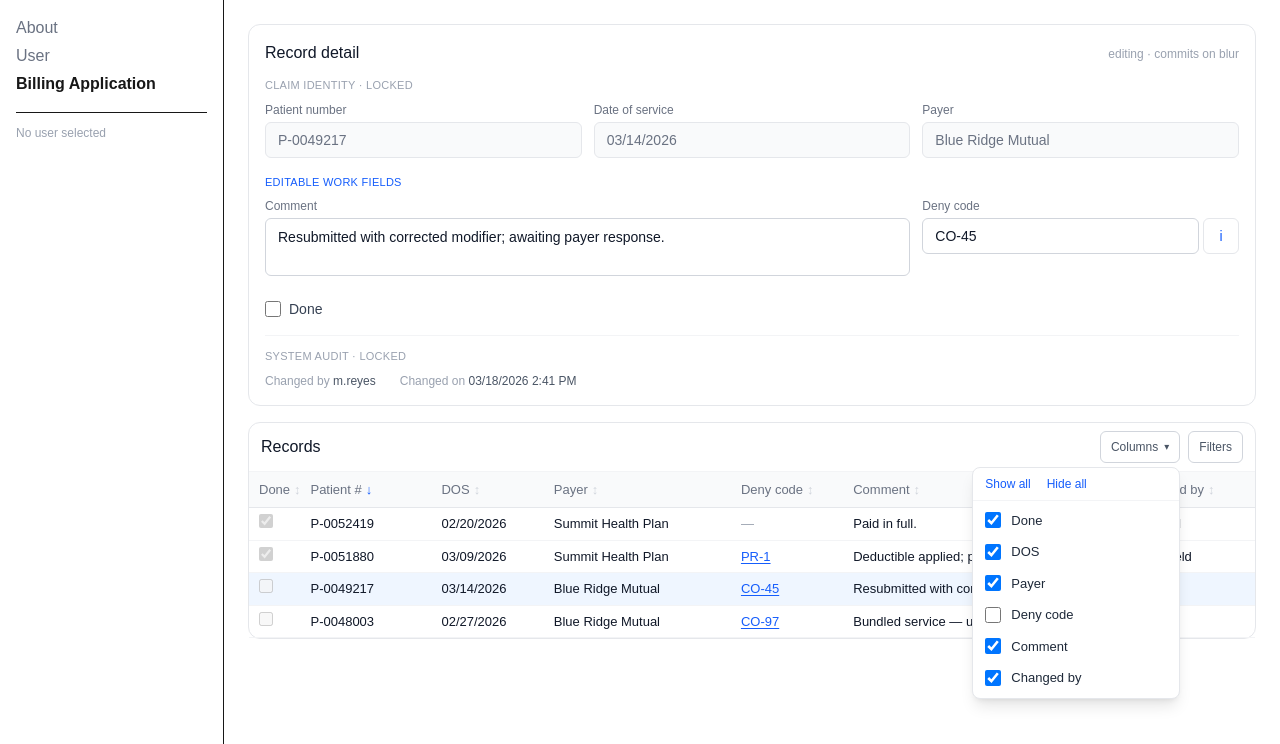
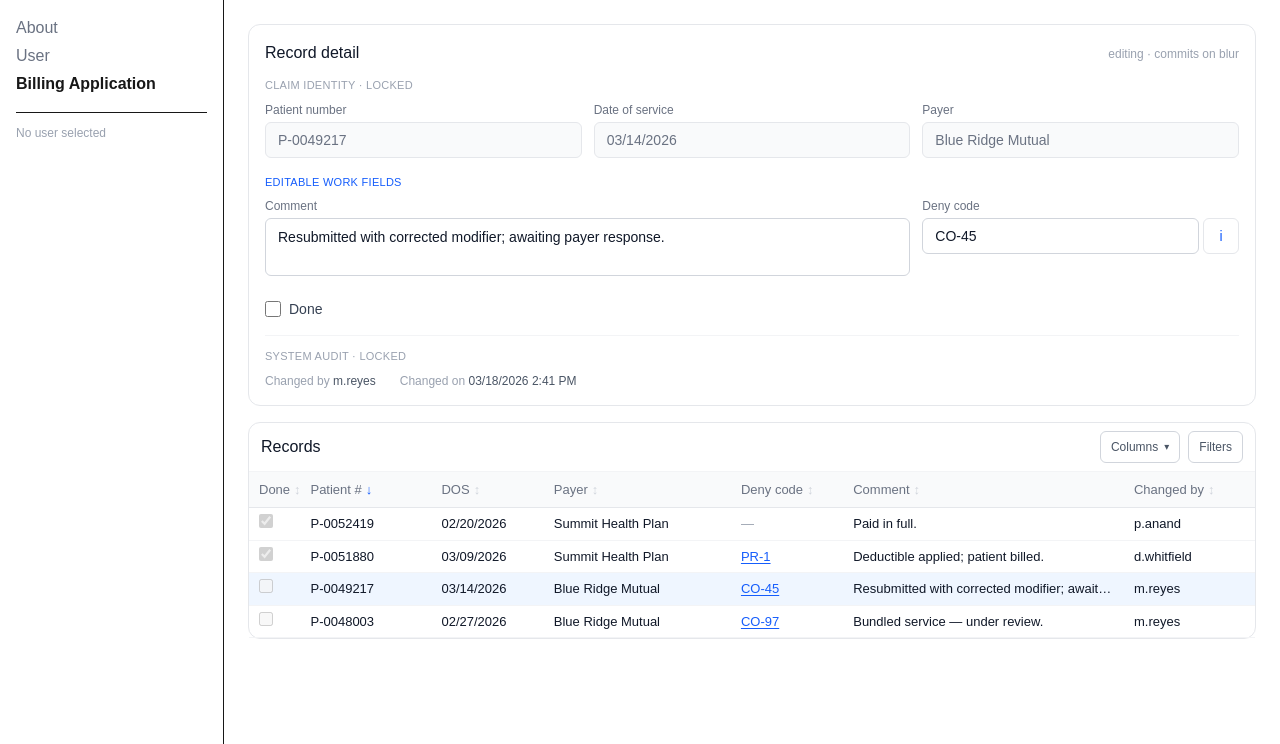
Before and after one commit to timfischer-aero/billing-demo, a Next.js app in the folder apps/frontend/: page /billing in a window 1280 px wide. Shown: the top 744 px of the page. Built offline with nearby package versions, Linux system fonts and the light colour scheme.

Commit message:
added state for visibility button, table prop to be read

```diff
--- a/apps/frontend/src/app/billing/ColumnsMenu.tsx
+++ b/apps/frontend/src/app/billing/ColumnsMenu.tsx
@@ -1,5 +1,8 @@
 // src/app/billing/ColumnsMenu.tsx
 "use client";
+
+import {useState} from "react";
+import { ReactTable } from "@tanstack/react-table";
 
 const placeholderColumns = [
   { id: "done", label: "Done", visible: true },
@@ -10,14 +13,15 @@ const placeholderColumns = [
   { id: "whoChanged", label: "Changed by", visible: true },
 ];
 
-export default function ColumnsMenu() {
-    const open = true;
+export default function ColumnsMenu({table}: {table: any}) {
+    const [open, setOpen] = useState<boolean>(false);
 
     return (
         <div className="relative">
         {/* Trigger button */}
         <button
             type="button"
+            onClick={() => setOpen((v) => !v)}
             className="flex h-8 items-center gap-1.5 rounded-md border border-gray-300 px-2.5 text-xs text-gray-600 hover:bg-gray-50"
         >
             Columns <span aria-hidden className="text-[10px]">▾</span>
--- a/apps/frontend/src/app/billing/RecordsGrid.tsx
+++ b/apps/frontend/src/app/billing/RecordsGrid.tsx
@@ -167,7 +167,7 @@ export default function RecordsGrid({
       <div className="flex items-center justify-between border-b border-gray-100 px-3 py-2">
         <span className="text-base font-medium text-gray-900">Records</span>
         <div className="flex items-center gap-2">
-          <ColumnsMenu />
+          <ColumnsMenu table={table}/>
           <button
             type="button"
             onClick={() => setShowFilters((v) => !v)}
```
